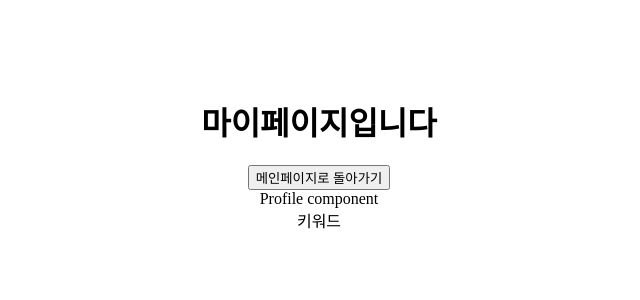
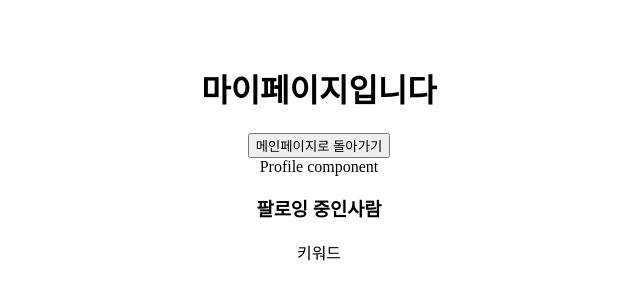
Before and after one commit to kimtanook/picspot, a Next.js app: page /mypage in a window 1280 px wide. Shown: the part 254-554 px from the top of the page, without its empty margins (321-961 px from the left). Built offline with nearby package versions, Linux system fonts and the light colour scheme; no server answers; the database is empty.

Commit message:
Feat following feature
Add following button to create and remove

by @kidongg #71

```diff
--- a/api.tsx
+++ b/api.tsx
@@ -158,7 +158,7 @@ export const addFollowing: any = (data: any) => {
   setDoc(
     doc(dbService, 'following', data.uid),
     {
-      follow: arrayUnion(data.id),
+      follow: arrayUnion(data.creator),
     },
     { merge: true }
   );
--- a/pages/mypage/index.tsx
+++ b/pages/mypage/index.tsx
@@ -1,4 +1,4 @@
-import { getDatas, deleteData, updataData } from '@/api';
+import { getDatas, deleteData, updataData, getFollwing } from '@/api';
 import PostList from '@/components/mypage/PostList';
 import Profile from '@/components/mypage/Profile';
 import Seo from '@/components/Seo';
@@ -82,6 +82,10 @@ export default function Mypage() {
     });
   };
 
+  //* useQuery 사용해서 following 데이터 불러오기
+  const { data: followingData } = useQuery('followingData', getFollwing);
+  console.log('followingData: ', followingData);
+
   if (isLoading) return <h1>로딩 중입니다.</h1>;
   if (isError) return <h1>연결이 원활하지 않습니다.</h1>;
 
@@ -97,6 +101,11 @@ export default function Mypage() {
       <MyProfileContainer>
         <Profile />
       </MyProfileContainer>
+      <h3>팔로잉 중인사람</h3>
+      {/* {followingData.filter((item: any) => {
+        return item.uid === authService?.currentUser?.uid;
+      })} */}
+
       <MyProfileListContainer>
         <PostList
           editState={editState}
```
